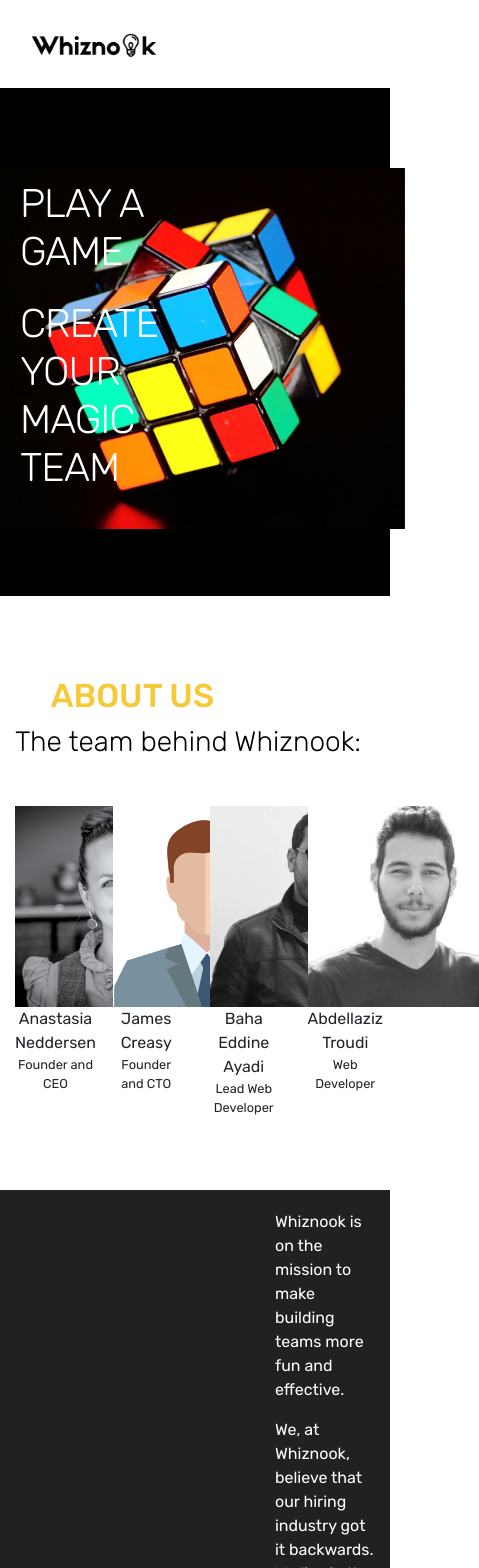
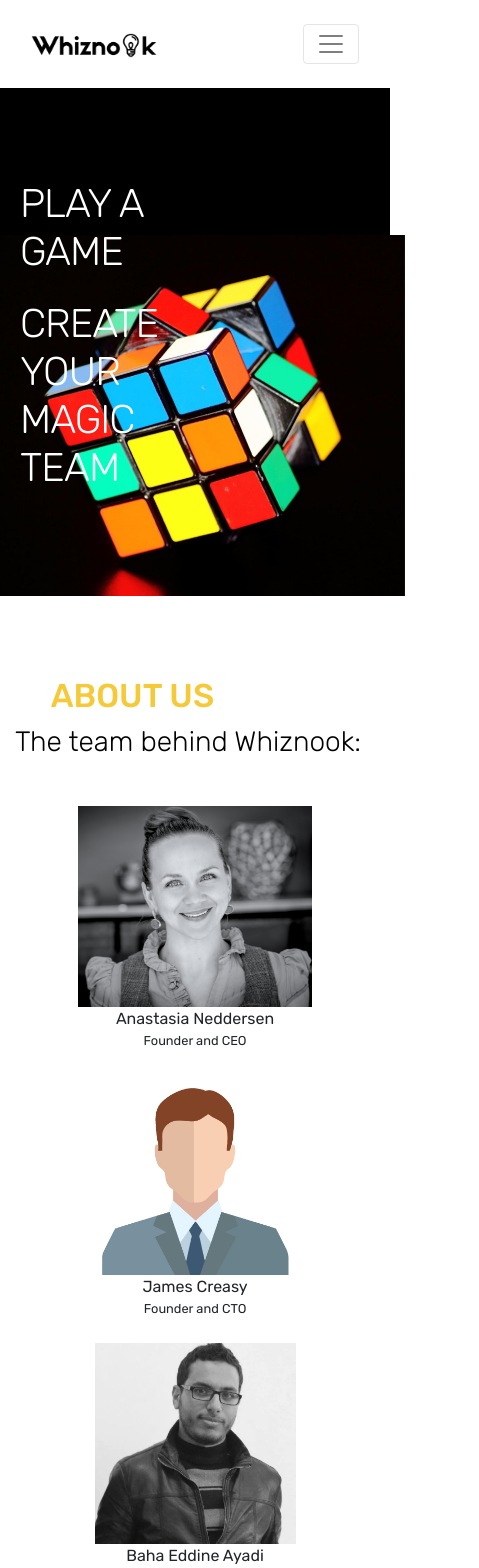
Before and after one commit to ayadibaha/whiznook-front, an Angular app: page / in a window 390 px wide. Shown: the top 1568 px of the page, 479 px wide, since content can reach past the window. Built offline with nearby package versions, Linux system fonts and the light colour scheme; some icons are missing.

Commit message:
fix the responsiveness of the landing page

```diff
--- a/src/app/about/about.component.html
+++ b/src/app/about/about.component.html
@@ -5,7 +5,7 @@
       <h5>The team behind Whiznook:</h5>
     </div>
     <div class="row team">
-      <div class="col-3">
+      <div class="col-md-3 col-sm-12">
         <img class="member" src="assets/anastasia.jpeg" alt="Team member.">
         <div class="desc">
           <span>Anastasia Neddersen</span>
@@ -16,7 +16,7 @@
           </div>
         </div>
       </div>
-      <div class="col-3">
+      <div class="col-md-3 col-sm-12">
         <img class="member" src="assets/james.png" alt="Team member.">
         <div class="desc">
           <span>James Creasy</span>
@@ -27,7 +27,7 @@
             </div>
         </div>
       </div>
-      <div class="col-3">
+      <div class="col-md-3 col-sm-12">
         <img class="member" src="assets/baha.jpg" alt="Team member.">
         <div class="desc">
           <span>Baha Eddine Ayadi</span>
@@ -38,7 +38,7 @@
             </div>
         </div>
       </div>
-      <div class="col-3">
+      <div class="col-md-3 col-sm-12">
         <img class="member" src="assets/troudi.jpg" alt="Team member.">
         <div class="desc">
           <span>Abdellaziz Troudi</span>
@@ -55,13 +55,13 @@
     <div class="container">
       <div class="row">
         <div class="col-8"></div>
-        <div class="col-4">
+        <div class="col-md-4 col-sm-12">
           <p>Whiznook is on the mission to make building teams more fun and effective.</p>
         </div>
       </div>
       <div class="row">
         <div class="col-8"></div>
-        <div class="col-4">
+        <div class="col-md-4 col-sm-12">
           <p>We, at Whiznook, believe that our hiring industry got it backwards. We live in the world that makes
             professional candidates write up a page with all their relevant skills, spam as many companies with it and
             cross
@@ -81,7 +81,7 @@
   <div class="highlight">
     <div class="container">
       <div class="row">
-        <div class="col-6 problem">
+        <div class="col-md-6 col-sm-12 problem">
           <p>The problem is that interviews, and other personality and behavioral assessments, are based on intentional
             and
             often skillful branding of ourselves. After a few months, our guards come down and our true personalities
@@ -90,7 +90,7 @@
         </div>
       </div>
       <div class="row">
-        <div class="col-6 solution">
+        <div class="col-md-6 col-sm-12 solution">
           <p>Our solution is to remove team players’ guards from the get-go. We created a game interview - an immersive,
             interactive approach to give insight on emotional intelligence of the joining team member and overall
             cultural
--- a/src/app/about/about.component.scss
+++ b/src/app/about/about.component.scss
@@ -58,20 +58,26 @@
             margin-right:10px;
         }
     }
+
     .highlight{
         background-color:#FEF300;
+        @media (min-width: 768px) {
             background-image:url('../../assets/art.png');
             background-repeat: no-repeat;
             background-size: contain;
             background-position: right;
+        }
         padding:10px 0;
     }
     .who{
-        background-color:#212121;
+        @media (min-width: 768px) {
             background-image:url('../../assets/board.jpg');
             background-repeat: no-repeat;
             background-size: contain;
             background-position: left;
+        }
+        background-color:#212121;
+
         padding:20px 0;
         margin-top:3em;
         p{
--- a/src/app/contact/contact.component.html
+++ b/src/app/contact/contact.component.html
@@ -5,7 +5,7 @@
             <p class="tagline">Over the phone or online</p>
         </div>
         <div class="row call-to-action">
-            <div class="col-5 float-right">
+            <div class="col-md-5 col-sm-12 float-right">
                 <div class="row">
                     <span class="ti-email"></span>
                     <p>info@whiznook.com</p>
@@ -20,7 +20,7 @@
                         width="70%" height="300" frameborder="0" style="border:0" allowfullscreen></iframe>
                 </div>
             </div>
-            <div class="col-7 form-contact">
+            <div class="col-md-7 col-sm-12 form-contact">
                 <form action="#">
                     <div class="row">
                         <div class="col-12">
--- a/src/app/footer/footer.component.html
+++ b/src/app/footer/footer.component.html
@@ -1,11 +1,11 @@
 <footer class="row text-center">
-    <div class="col-1"></div>
-    <div class="col-6"><small>COPYRIGHT © 2019. ALL RIGHTS RESERVED.</small></div>
-    <div class="col-3">
+    <div class="col-md-1 col-sm-1"></div>
+    <div class="col-md-6 col-sm-11"><small>COPYRIGHT © 2019. ALL RIGHTS RESERVED.</small></div>
+    <div class="col-md-3 col-sm-12">
         <small>info@whiznook.com |  SF Bay Area, CA </small>
     </div>
     <!-- Social media icons -->
-    <div class="col-2 icon-section">
+    <div class="col-md-2 col-sm-12 icon-section">
         <div class="icon-container">
             <a href="https://www.linkedin.com/company/whiznook/"><span class="ti-linkedin"></span></a>
         </div>
--- a/src/app/footer/footer.component.scss
+++ b/src/app/footer/footer.component.scss
@@ -4,12 +4,19 @@
     }
     >div:nth-child(2){
         text-align: left;
+
+        @media (max-width: 768px) {
+            text-align: center !important;
+        }
     }
     .icon-section {
         clear: both;
         overflow: hidden;
         height: 50px;
         display: inline-flex;
+        @media (max-width: 768px) {
+            justify-content: center;
+        }
     }
     .icon-container {
         width: 30px;
--- a/src/app/navbar/navbar.component.html
+++ b/src/app/navbar/navbar.component.html
@@ -3,7 +3,7 @@
   <div class="container">
       <div class="row">
           <div class="col-md-12">
-              <nav class="navbar navbar-dark navbar-expand-lg">
+              <nav class="navbar navbar-light navbar-expand-lg">
                   <a class="navbar-brand" href="index.html"><img class="img-fluid" src="assets/logo.png" alt="Whiznook Logo" /></a> <button class="navbar-toggler" type="button" data-toggle="collapse" data-target="#navbar" aria-controls="navbar" aria-expanded="false" aria-label="Toggle navigation"> <span class="navbar-toggler-icon"></span> </button>
                   <div class="collapse navbar-collapse" id="navbar">
                       <ul class="navbar-nav ml-auto">
--- a/src/app/navbar/navbar.component.scss
+++ b/src/app/navbar/navbar.component.scss
@@ -54,5 +54,9 @@
     }
     .navbar-nav .nav-item {
         text-align: center;
+        .nav-link{
+            color:black;
+            text-align:left;
+        }
     }
 }
--- a/src/app/top-side/top-side.component.scss
+++ b/src/app/top-side/top-side.component.scss
@@ -25,6 +25,9 @@
         background-repeat: no-repeat;
         background-size: contain;
         background-position: right;
+        @media (max-width: 768px) {
+            background-position: right bottom;
+        }
     }
 }
 
```
Lines whose indentation alone changed are shown as unchanged.
